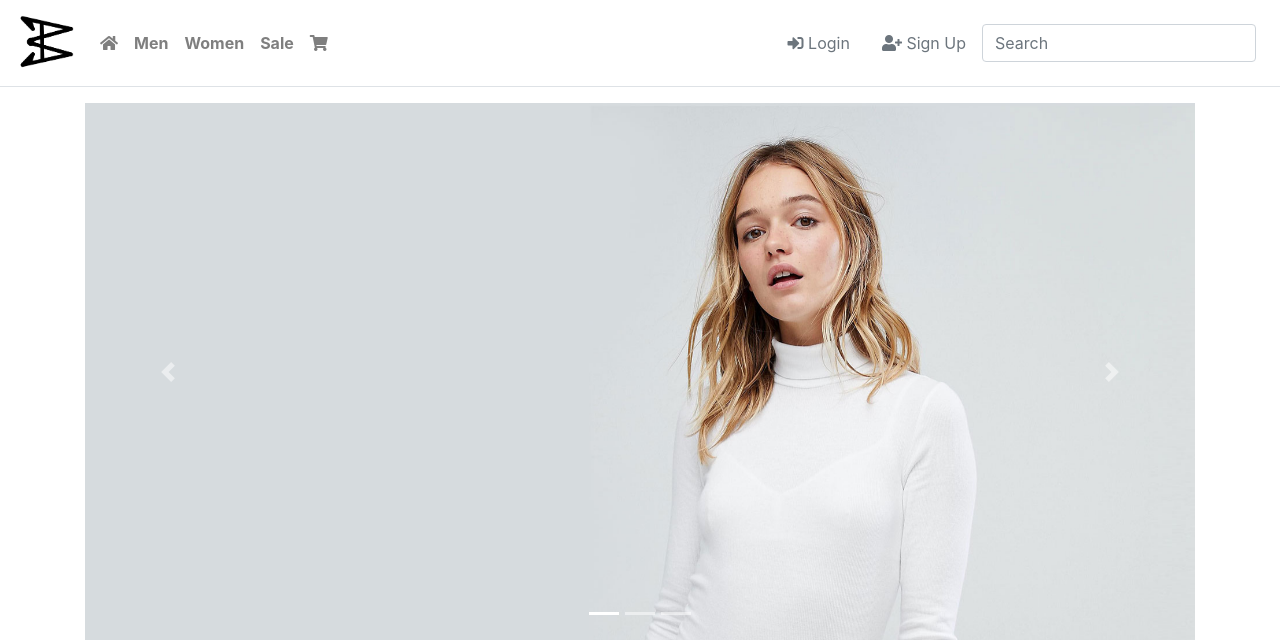
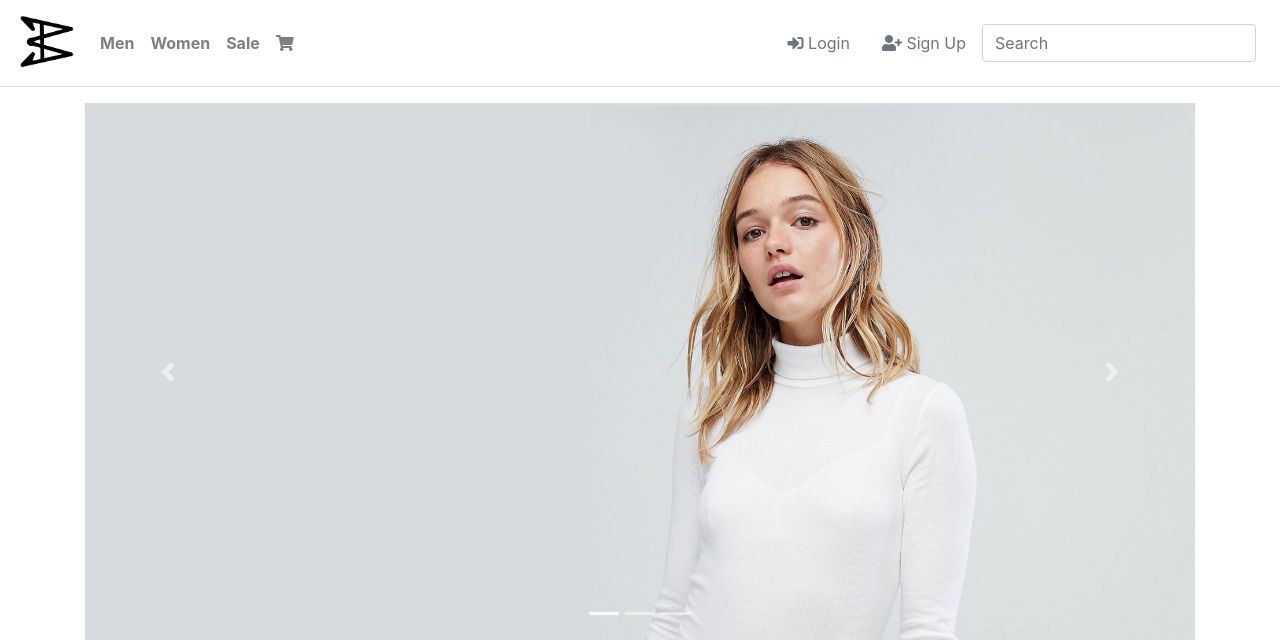
Before and after one commit to didarbek/djangoecommerce, a Django app: page / in a window 1280 px wide. Shown: the top 640 px of the page. Run offline with Django 3.2, Linux system fonts and the light colour scheme; some libraries are stand-ins or nearby versions.

Commit message:
changes)))

```diff
--- a/templates/navbar.html
+++ b/templates/navbar.html
@@ -20,7 +20,7 @@
 
 </style>
 <nav class="navbar navbar-expand-lg navbar-light bg-white border-bottom-7 border-muted border-bottom mb-3">
-    <a class="navbar-brand " href="#">
+    <a class="navbar-brand " href="{% url 'core:home' %}">
       <img src="{% static 'img/blocked.png' %}" width="60" height="60">
     </a>
     <button class="navbar-toggler" type="button" data-toggle="collapse" data-target="#navbarNav" aria-controls="navbarNav" aria-expanded="false" aria-label="Toggle navigation">
@@ -28,9 +28,6 @@
     </button>
     <div class="collapse navbar-collapse" id="navbarNav">
       <ul class="navbar-nav">
-        <li class="nav-item">
-          <a class="nav-link" href="{% url 'core:home' %}"><i class="fas fa-home"></i></a>
-        </li>
         <li class="nav-item">
           <a class="nav-link" href=""><b>Men</b></a>
         </li>
```
